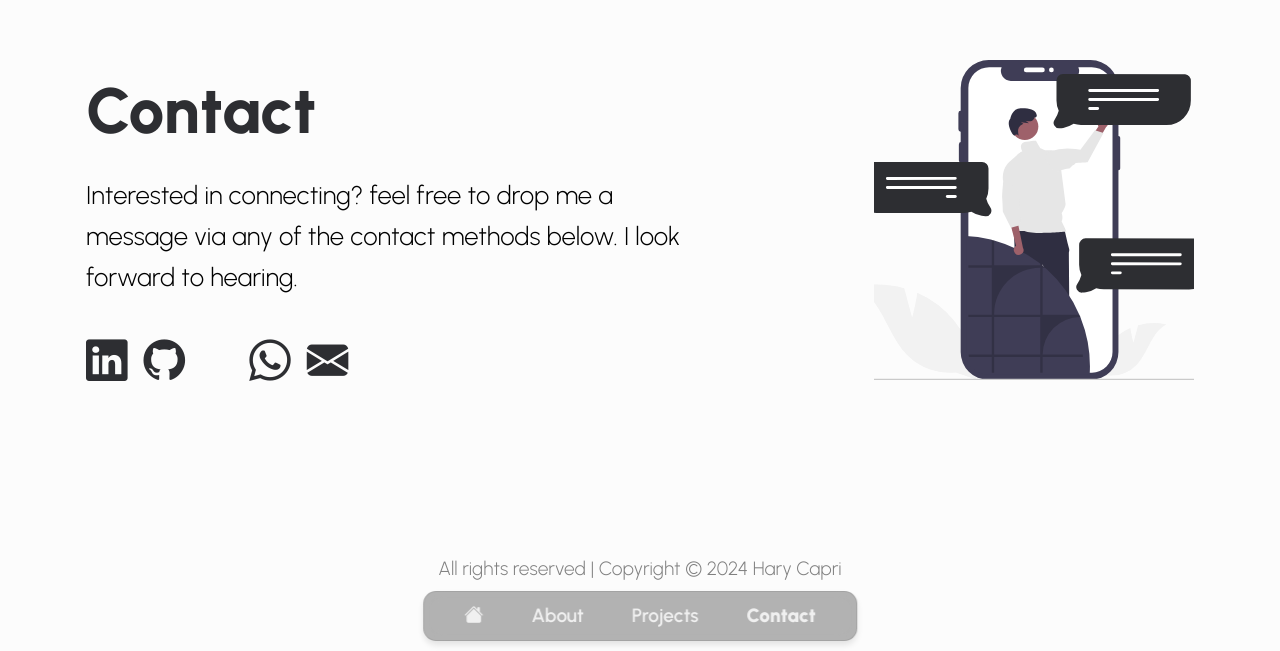
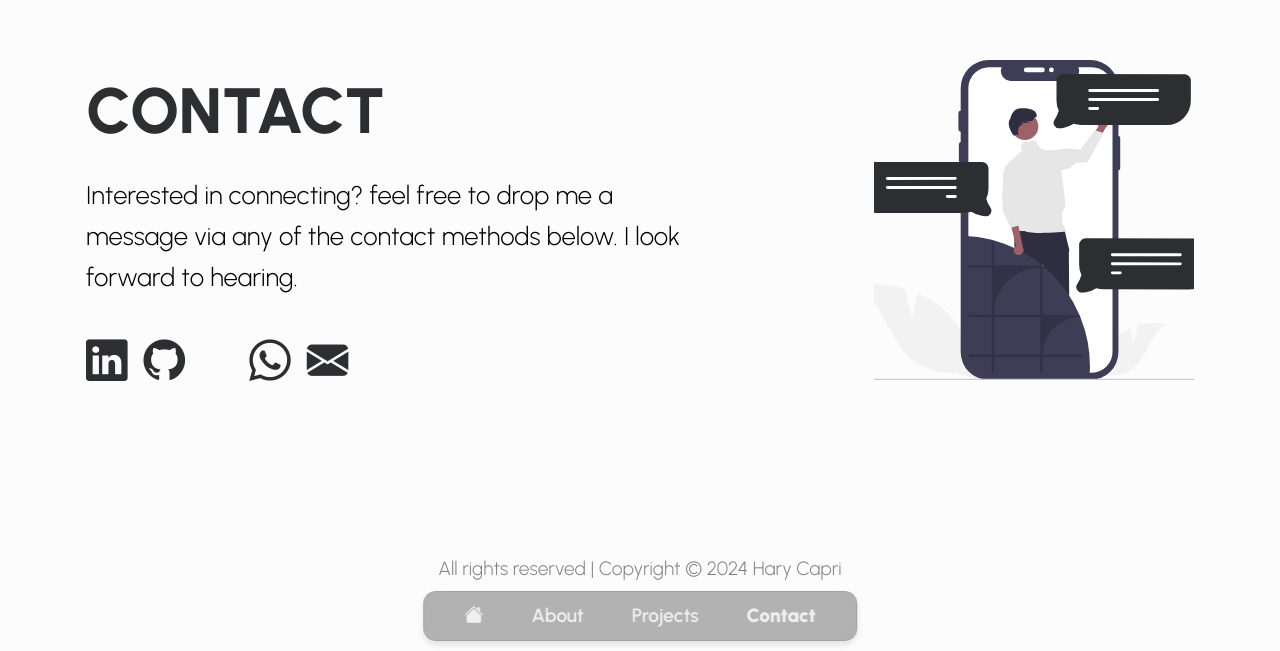
Before and after one commit to harycp/hary-s-portofolio, a Vue app: page /contact in a window 1280 px wide. Shown: the part 149-800 px from the top of the page. Built offline with nearby package versions, Linux system fonts and the light colour scheme.

Commit message:
add styling

```diff
--- a/src/views/contact/Index.vue
+++ b/src/views/contact/Index.vue
@@ -4,7 +4,12 @@
       <div class="content">
         <div class="main-hero">
           <div class="left-side">
-            <h1 class="animate__animated animate__lightSpeedInLeft">Contact</h1>
+            <h1
+              class="animate__animated animate__lightSpeedInLeft"
+              style="text-transform: uppercase"
+            >
+              Contact
+            </h1>
             <p class="animate__animated animate__fadeInLeft">
               Interested in connecting? feel free to drop me a message via any
               of the contact methods below. I look forward to hearing.
```
